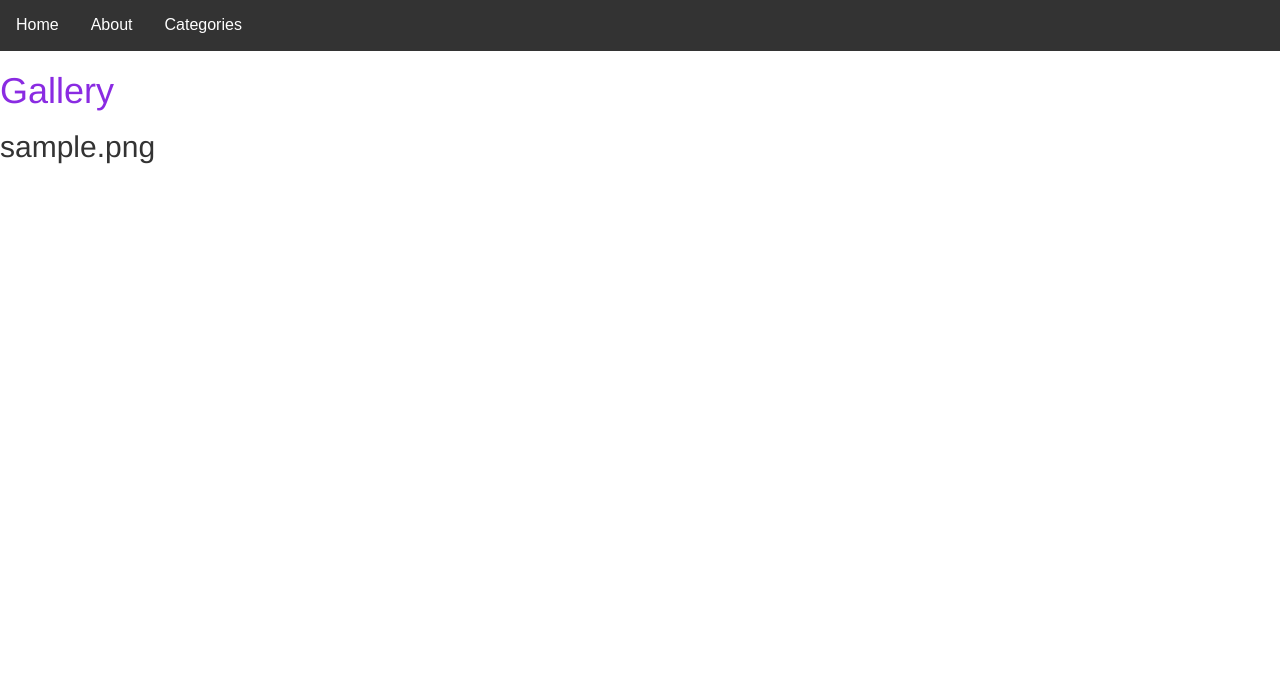
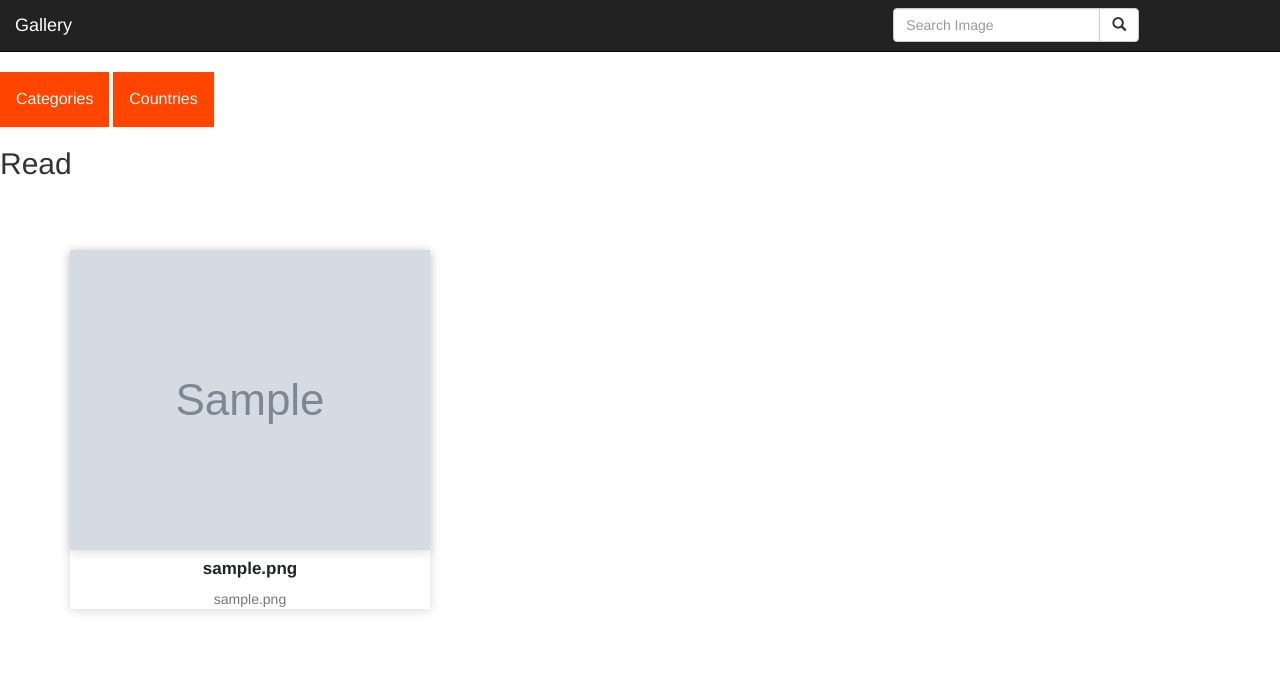
Before and after one commit to Sigilai5/Django-Gallery, a Django app: template gallery/templates/home.html in a window 1280 px wide. Shown: the top 698 px of the page. Run offline with Django 3.2, Linux system fonts and the light colour scheme; the template is opened without the code that fills it: values that come from a table or form of the project are taken from there, others are empty; tables that the repository leaves empty hold one stand-in row (values such as "Sample post"); grey boxes marked "Sample" are stand-in pictures; some libraries are stand-ins or nearby versions.

Commit message:
added images

```diff
--- a/gallery/models.py
+++ b/gallery/models.py
@@ -7,20 +7,43 @@ class Category(models.Model):
 
     image_category = models.CharField(max_length=40,choices=CATEGORIES,)
 
+    def save_category(self):
+        self.save()
+    def __str__(self):
+        return self.image_category
+
 class Location(models.Model):
     LOCATIONS=(("USA","USA"),("Canada","Canada"),("Britain","Britain"))
 
     image_location = models.CharField(max_length=40,choices=LOCATIONS,)
 
+    def save_location(self):
+        self.save()
+    def __str__(self):
+        return self.image_location
+
 class Image(models.Model):
     image_name = models.CharField(max_length=30)
     image_description = models.TextField()
     image_date = models.DateTimeField(auto_now_add=True)
+    image = models.ImageField(upload_to='images/',default='nothing')
     category = models.ForeignKey(Category)
     location = models.ForeignKey(Location)
 
+    def __str__(self):
+        return self.image_name
+    def __unicode__(self):
+        return self.category
 
-    @classmethod
-    def get_image(cls):
-        image = cls.objects.get('image_name')
-        return image
+
+    class Meta:
+        ordering = ['image_name']
+
+    def save_image(self):
+        self.save()
+
+    # @classmethod
+    # def get_image(cls):
+    #     image = cls.objects.filter(category__image_category__contains='SpaceX')
+    #
+    #     return image
--- a/gallery/static/css/styles.css
+++ b/gallery/static/css/styles.css
@@ -2,59 +2,84 @@ h1{
     color: blueviolet;
 }
 
-.navb {
-    overflow: hidden;
-    background-color: #333;
-    font-family: Arial, Helvetica, sans-serif;
-}
 
-.navb a {
-    float: left;
+/**New **/
+
+.dropbtn {
+    background-color: orangered;
+    color: white;
+    padding: 16px;
     font-size: 16px;
-    color: white;
-    text-align: center;
-    padding: 14px 16px;
-    text-decoration: none;
+    border: none;
 }
 
 .dropdown {
-    float: left;
-    overflow: hidden;
-}
-
-.dropdown .dropbtn {
-    font-size: 16px;
-    border: none;
-    outline: none;
-    color: white;
-    padding: 14px 16px;
-    background-color: inherit;
-    font-family: inherit;
-    margin: 0;
+    position: relative;
+    display: inline-block;
 }
 
 .dropdown-content {
     display: none;
     position: absolute;
-    background-color: #f9f9f9;
+    background-color: #f1f1f1;
     min-width: 160px;
     box-shadow: 0px 8px 16px 0px rgba(0,0,0,0.2);
     z-index: 1;
 }
 
 .dropdown-content a {
-    float: none;
     color: black;
     padding: 12px 16px;
     text-decoration: none;
     display: block;
-    text-align: left;
 }
 
-.dropdown-content a:hover {
-    background-color: #ddd;
+.dropdown-content a:hover {background-color: #ddd;}
+
+.dropdown:hover .dropdown-content {display: block;}
+
+.dropdown:hover .dropbtn {background-color: #3e8e41;}
+
+/** Images **/
+
+.gallery-block{
+	padding-bottom: 60px;
+	padding-top: 60px;
+    height: auto;
 }
 
-.dropdown:hover .dropdown-content {
-    display: block;
+.gallery-block .heading{
+    margin-bottom: 40px;
+    text-align: center;
 }
+
+.gallery-block.cards-gallery h6 {
+  font-size: 17px;
+  font-weight: bold;
+}
+
+.gallery-block.cards-gallery .card{
+  transition: 0.4s ease;
+}
+
+.gallery-block.cards-gallery .card img {
+  box-shadow: 0px 2px 10px rgba(0, 0, 0, 0.15);
+}
+.gallery-block.cards-gallery .card-body {
+  text-align: center;
+}
+.gallery-block.cards-gallery a {
+  color: #212529;
+}
+.gallery-block.cards-gallery .card {
+  margin-bottom: 30px;
+  box-shadow: 0px 2px 10px rgba(0, 0, 0, 0.15);
+}
+
+@media (min-width: 576px) {
+
+	.gallery-block .transform-on-hover:hover {
+	    transform: translateY(-10px) scale(1.02);
+	    box-shadow: 0px 10px 10px rgba(0, 0, 0, 0.15) !important;
+	}
+}
--- a/gallery/templates/base.html
+++ b/gallery/templates/base.html
@@ -13,15 +13,38 @@
 
 </head>
 <body>
+
 {% include "navbar.html" %}
-<h1>Gallery</h1>
+ <div class="dropdown">
+  <button class="dropbtn">Categories</button>
+  <div class="dropdown-content">
+    <a href="#">SpaceX</a>
+    <a href="#">Blue Origin</a>
+    <a href="#">Virgin Atlantic</a>
+  </div>
+
+
+    <div class="dropdown">
+  <button class="dropbtn">Countries</button>
+  <div class="dropdown-content">
+    <a href="#">USA</a>
+    <a href="#">Canada</a>
+    <a href="#">Britain</a>
+  </div>
+    </div>
+</div>
+
+{% block content %}
+
+{% endblock %}
 
 {% block scripts %}
         <script src="https://ajax.googleapis.com/ajax/libs/jquery/3.2.1/jquery.min.js"></script>
      {% bootstrap_javascript %}
     {% endblock %}
 
-<h2>{{ image.image_name }}</h2>
+<h2></h2>
+
 
 
 </body>
--- a/gallery/templates/home.html
+++ b/gallery/templates/home.html
@@ -1,6 +1,31 @@
 {%extends 'base.html'%}
-
+{% load bootstrap3 %}
 {% block content %}
 {{block.super}}
 
+    <h2>Read</h2>
+
+
+
+    <section class="gallery-block cards-gallery">
+    <div class="container">
+
+    <div class="row">
+ {% for img in image %}
+    <div class="col-md-6 col-lg-4">
+	                <div class="card border-0 transform-on-hover">
+	                	<a class="lightbox" href="">
+	                		<img src="{{ img.image.url }}" alt="Card Image" class="card-img-top" width="100%" height="300px">
+	                	</a>
+	                    <div class="card-body">
+	                        <h6><a href="#">{{ img.image_name }}</a></h6>
+	                        <p class="text-muted card-text">{{ img.image_description }}</p>
+	                    </div>
+	                </div>
+	            </div>
+        {% endfor %}
+    </div>
+    </div>
+    </section>
+
 {% endblock %}
--- a/gallery/templates/navbar.html
+++ b/gallery/templates/navbar.html
@@ -2,24 +2,50 @@
 <html lang="en">
 <head>
     <meta charset="UTF-8">
-    <title>Title</title>
+    <meta name="viewport" content="width=device-width, initial-scale=1">
+    <title>Nav</title>
 </head>
 <body>
-<div class="navb">
-  <a href="#home">Home</a>
-  <a href="#news">About</a>
-  <div class="dropdown">
-    <button class="dropbtn">Categories
-      <i class="fa fa-caret-down"></i>
-    </button>
-    <div class="dropdown-content">
-      <a href="#">Link 1</a>
-      <a href="#">Link 2</a>
-      <a href="#">Link 3</a>
+
+<nav class="navbar navbar-inverse navbar-static-top">
+  <div class="container-fluid">
+    <div class="navbar-header">
+
+      <a class="navbar-brand" href="">Gallery</a>
+
     </div>
+
+      <!-- Adding a search form  -->
+      <div class="col-sm-4 col-md-4 navbar-right">
+
+          <form class="navbar-form" role="search" action="">
+
+              <div class="input-group">
+                  <input type="text" class="form-control" placeholder="Search Image" name="article">
+                  <div class="input-group-btn">
+                      <button class="btn btn-default" type="submit"><i class="glyphicon glyphicon-search"></i> </button>
+                  </div>
+
+
+              </div>
+
+
+          </form>
+          <!--The search form above-->
+          <div class="col-sm-6 col-md-6">
+
+
+
+
+
+          </div>
+
+
+      </div>
+      <!-- search form end -->
+
   </div>
-</div>
-
+</nav>
 
 
 </body>
--- a/gallery/urls.py
+++ b/gallery/urls.py
@@ -1,3 +1,5 @@
+from django.conf import settings
+from django.conf.urls.static import static
 from django.conf.urls import url
 from . import views
 
@@ -5,3 +7,5 @@ from . import views
 urlpatterns = [
     url('^$',views.home,name = 'home'),
 ]
+if settings.DEBUG:
+    urlpatterns+= static(settings.MEDIA_URL, document_root = settings.MEDIA_ROOT)
```
Also changed, not shown: Gallery/settings.py (+5 -2 lines), gallery/tests.py (+16 -7 lines), gallery/views.py (+17 -3 lines), gallery/migrations/0005_auto_20180715_1000.py (added), gallery/migrations/0006_image_image.py (added), media/images/blue.jpeg (added), media/images/soacex.jpg (added), media/images/virgin.jpeg (added).
